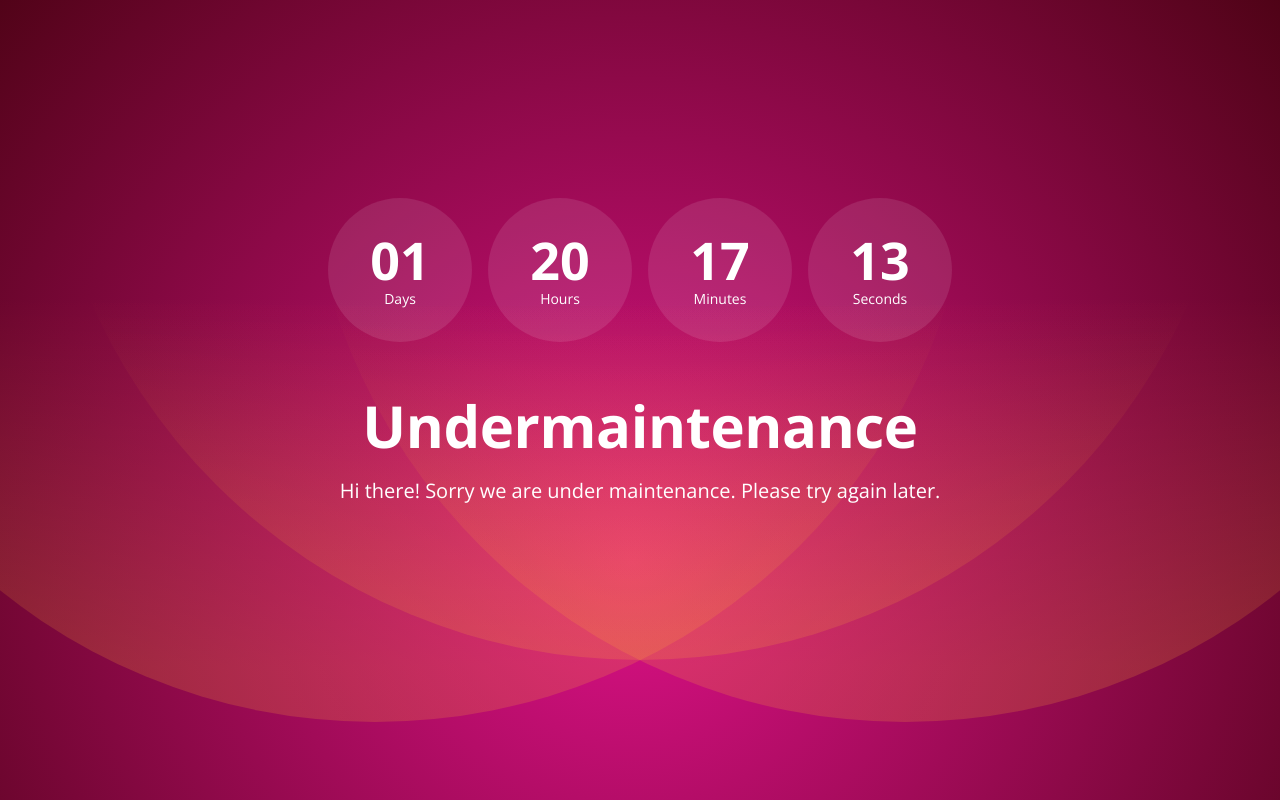
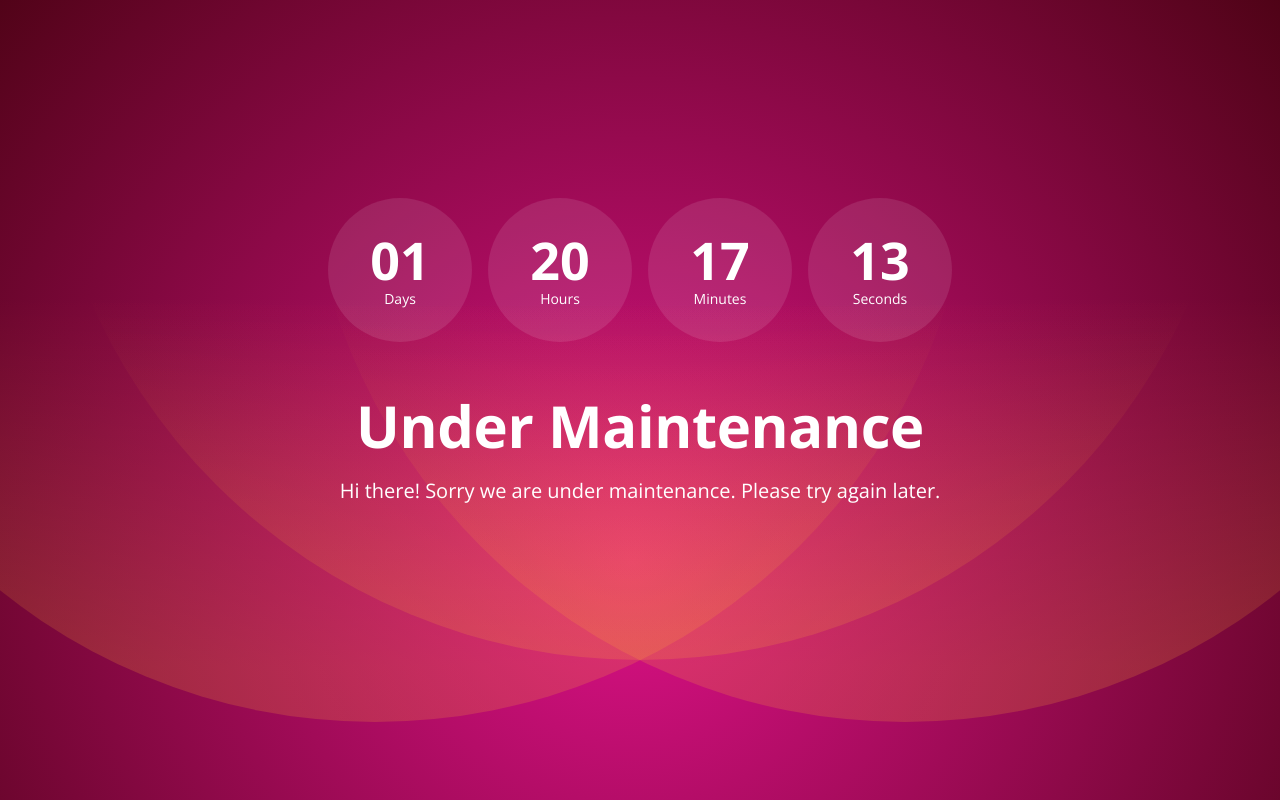
Before and after one commit to devopsxti/maintenis, a plain HTML site: page index.html in a window 1280 px wide. Drawn offline with nearby package versions, Linux system fonts and the light colour scheme.

Commit message:
update index.html

```diff
--- a/index.html
+++ b/index.html
@@ -41,7 +41,7 @@
                             <span id="clock"></span>
                         </div> <!-- end of countdown -->
 
-                        <h1>Undermaintenance</h1>
+                        <h1>Under Maintenance</h1>
                         <p class="p-large">
                             Hi there! Sorry we are under maintenance. Please try again later.
                         </p>
```
